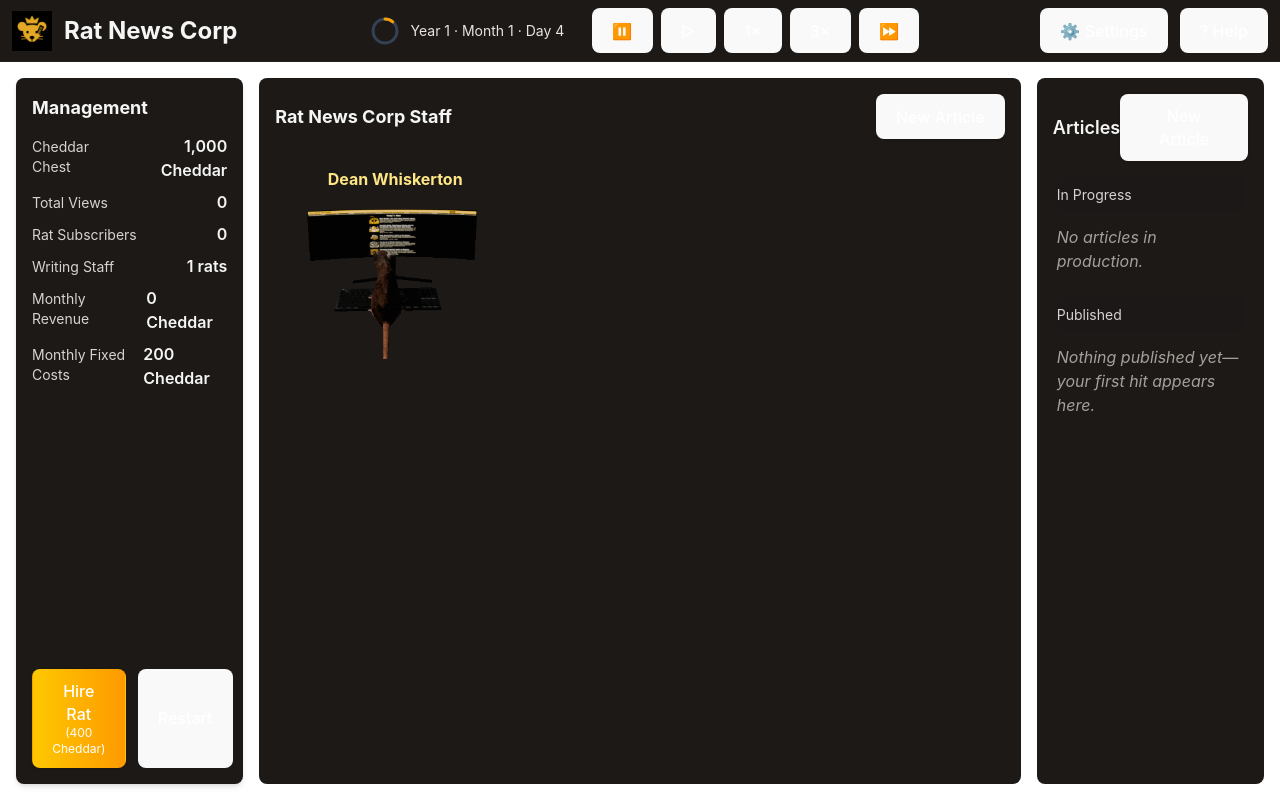
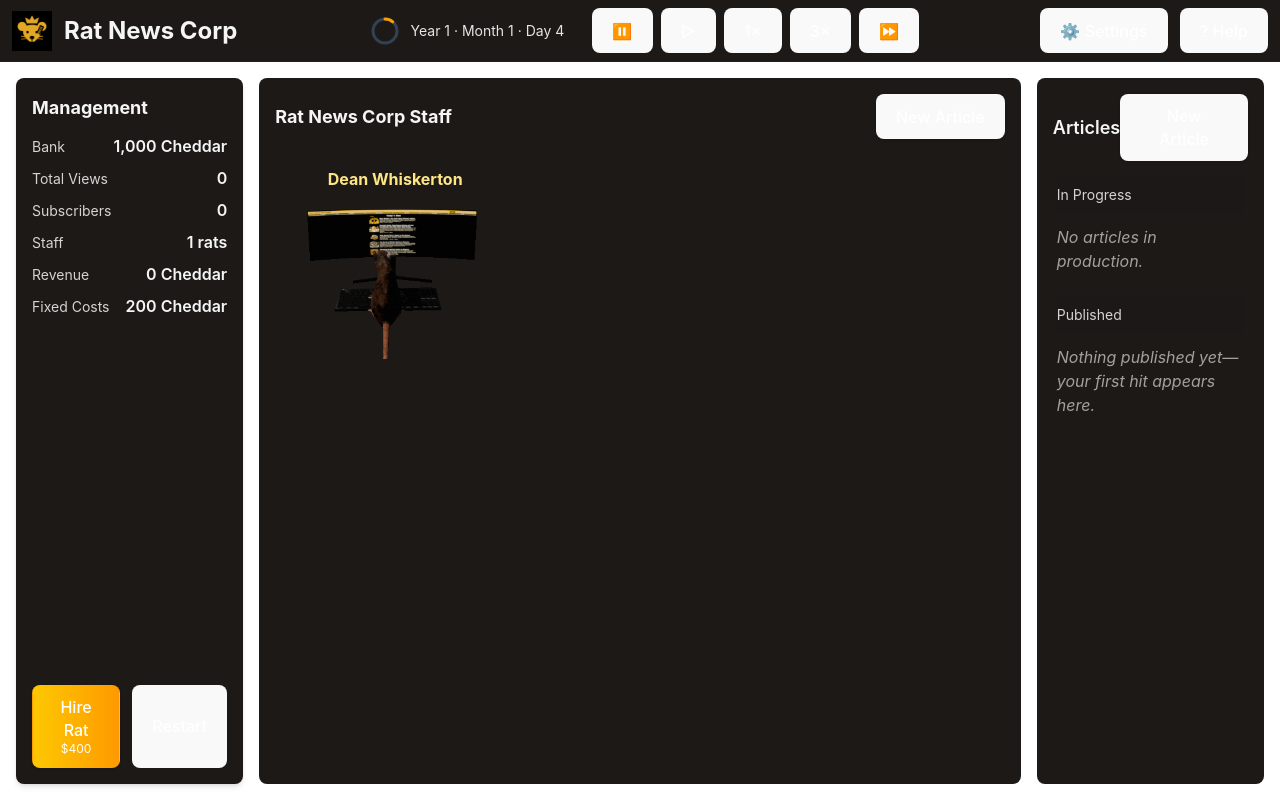
Before and after one commit to davidhaas6/rat-news-tycoon, a React (Vite) app: page / in a window 1280 px wide. Built offline with nearby package versions, Linux system fonts and the light colour scheme.

Commit message:
visual enhancements

```diff
--- a/src/components/NewsDesk.tsx
+++ b/src/components/NewsDesk.tsx
@@ -13,7 +13,6 @@ const NewsDesk: FunctionComponent<NewsDeskProps> = (props: NewsDeskProps) => {
     dragConstraints={{ left: 5, right: 5, top: 5, bottom: 5 }}
     whileHover={{ scale: 1.2 }}
     whileTap={{ scale: 0.9, opacity: 0.8, }}
-    whileDrag={{boxShadow: 1}}
   key={"news-desk-" + props.writer.id}
   className="size-50 m-5 p-2 rounded text-amber-200 bg-[url('/image/rat-keyboard-anim.gif')] bg-cover bg-center text-center font-bold"
 >
--- a/src/components/dash/FinancePanel.tsx
+++ b/src/components/dash/FinancePanel.tsx
@@ -24,7 +24,7 @@ export default function FinancePanel() {
 
       <ul className="space-y-2 flex-1">
         <li key="Cash" className="flex justify-between items-baseline">
-          <span className="text-sm text-stone-300">Cheddar Chest</span>
+          <span className="text-sm text-stone-300">Bank</span>
           <span className="font-semibold text-right">{Math.round(cash).toLocaleString()} Cheddar</span>
         </li>
 
@@ -34,22 +34,22 @@ export default function FinancePanel() {
         </li>
 
         <li key="Subscribers" className="flex justify-between items-baseline">
-          <span className="text-sm text-stone-300">Rat Subscribers</span>
+          <span className="text-sm text-stone-300">Subscribers</span>
           <span className="font-semibold">{subscribers}</span>
         </li>
 
         <li key="Employees" className="flex justify-between items-baseline">
-          <span className="text-sm text-stone-300">Writing Staff</span>
+          <span className="text-sm text-stone-300">Staff</span>
           <span className="font-semibold">{writers.length} rats</span>
         </li>
 
         <li key="Income" className="flex justify-between items-baseline">
-          <span className="text-sm text-stone-300">Monthly Revenue</span>
+          <span className="text-sm text-stone-300">Revenue</span>
           <span className="font-semibold">{Math.round(revenue()).toLocaleString()} Cheddar</span>
         </li>
 
         <li key="Cost" className="flex justify-between items-baseline">
-          <span className="text-sm text-stone-300">Monthly Fixed Costs</span>
+          <span className="text-sm text-stone-300">Fixed Costs</span>
           <span className="font-semibold">{Math.round(costs()).toLocaleString()} Cheddar</span>
         </li>
       </ul>
@@ -62,7 +62,7 @@ export default function FinancePanel() {
           aria-disabled={cash < writerCost}
         >
           <div>Hire Rat</div>
-          <div className="text-xs font-normal">({writerCost} Cheddar)</div>
+          <div className="text-xs font-normal">${writerCost}</div>
         </button>
 
         <button
```
